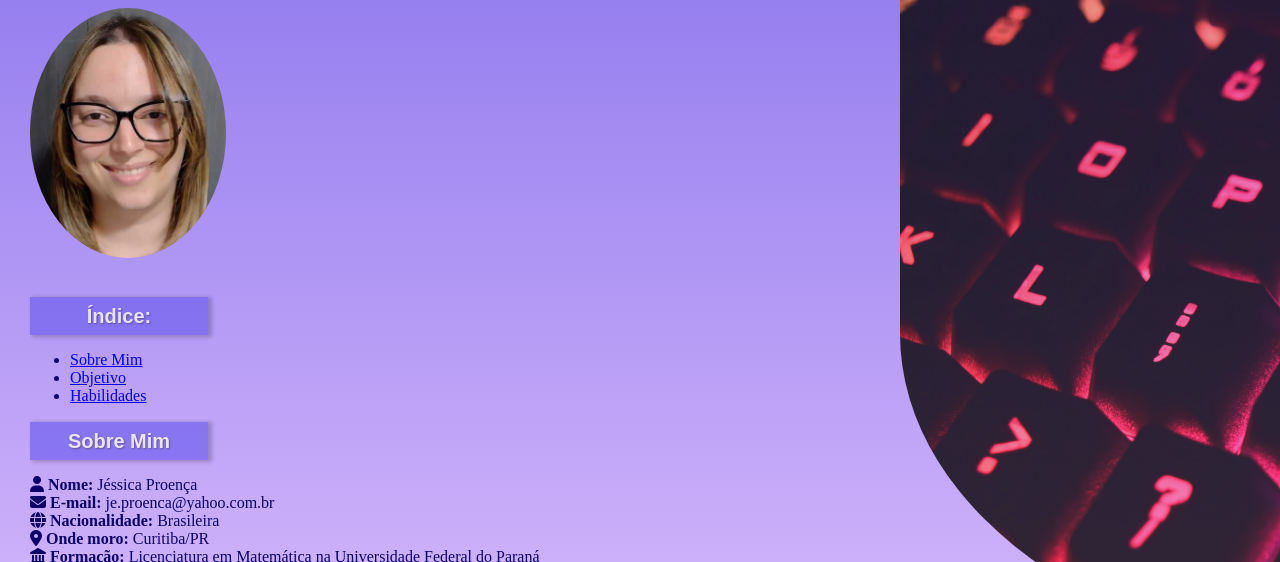
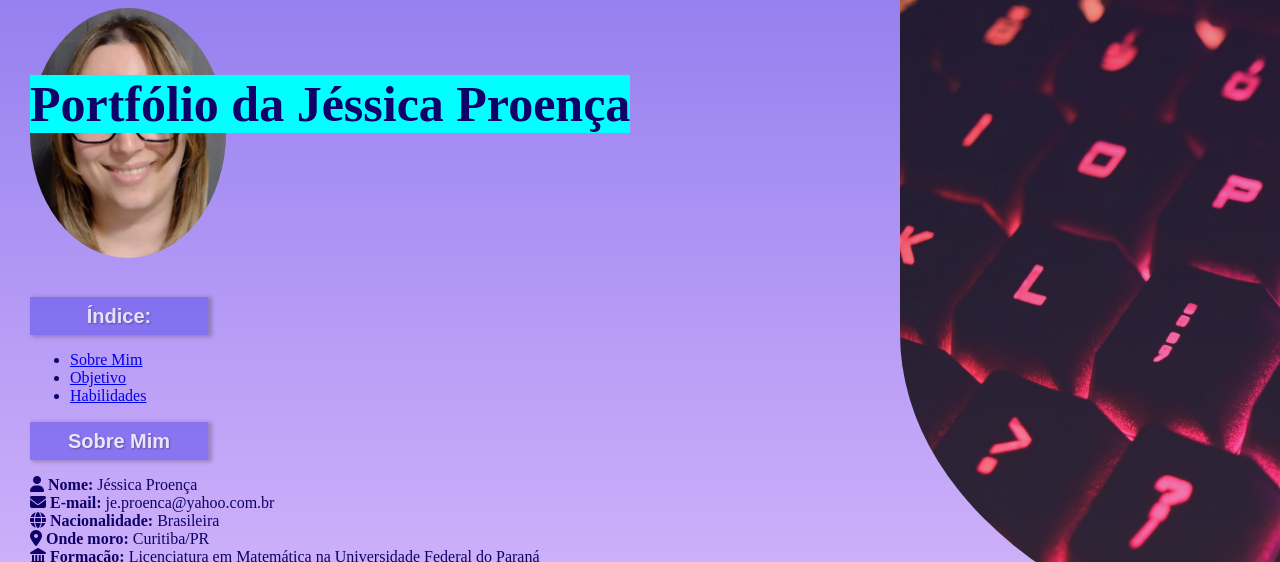
Before and after one commit to JessicaProenca1/JessicaProenca1.github.io, a plain HTML site: page index.html in a window 1280 px wide. Shown: the top 562 px of the page. Drawn offline with Linux system fonts and the light colour scheme.

Commit message:
add titulo e seu estilo básico

```diff
--- a/index.html
+++ b/index.html
@@ -13,6 +13,7 @@
 </head>
 
 <body>
+  <h4 class="titulo">Portfólio da Jéssica Proença</h4>
   <img src="foto_jessica.jpeg" alt="Uma foto da dona do portfólio web" id="minha_foto" class="minha-foto"/>
   <br />
   <img src="pexels-marcellino-andrian-671629.jpg" alt="Uma foto de um teclado" class="teclado"/>
--- a/style.css
+++ b/style.css
@@ -1,4 +1,12 @@
 /*https://coolors.co/palette/efd9ce-dec0f1-b79ced-957fef-7161ef  = paleta de cores usada. Tambem é onde fiz o degradê*/
+
+.titulo {
+    font-size: 50px;
+    text-align: center;
+    position: absolute;
+    background-color: aqua;
+    padding-top: none;
+}
 
 body {
     color: #0e0268;
@@ -54,7 +62,6 @@ body {
 li:hover {
     background-color: #0e0268;
     color: bisque;
-    transition:unset;
     width: fit-content;
     padding: 5px;
     opacity: 0.8;
```
